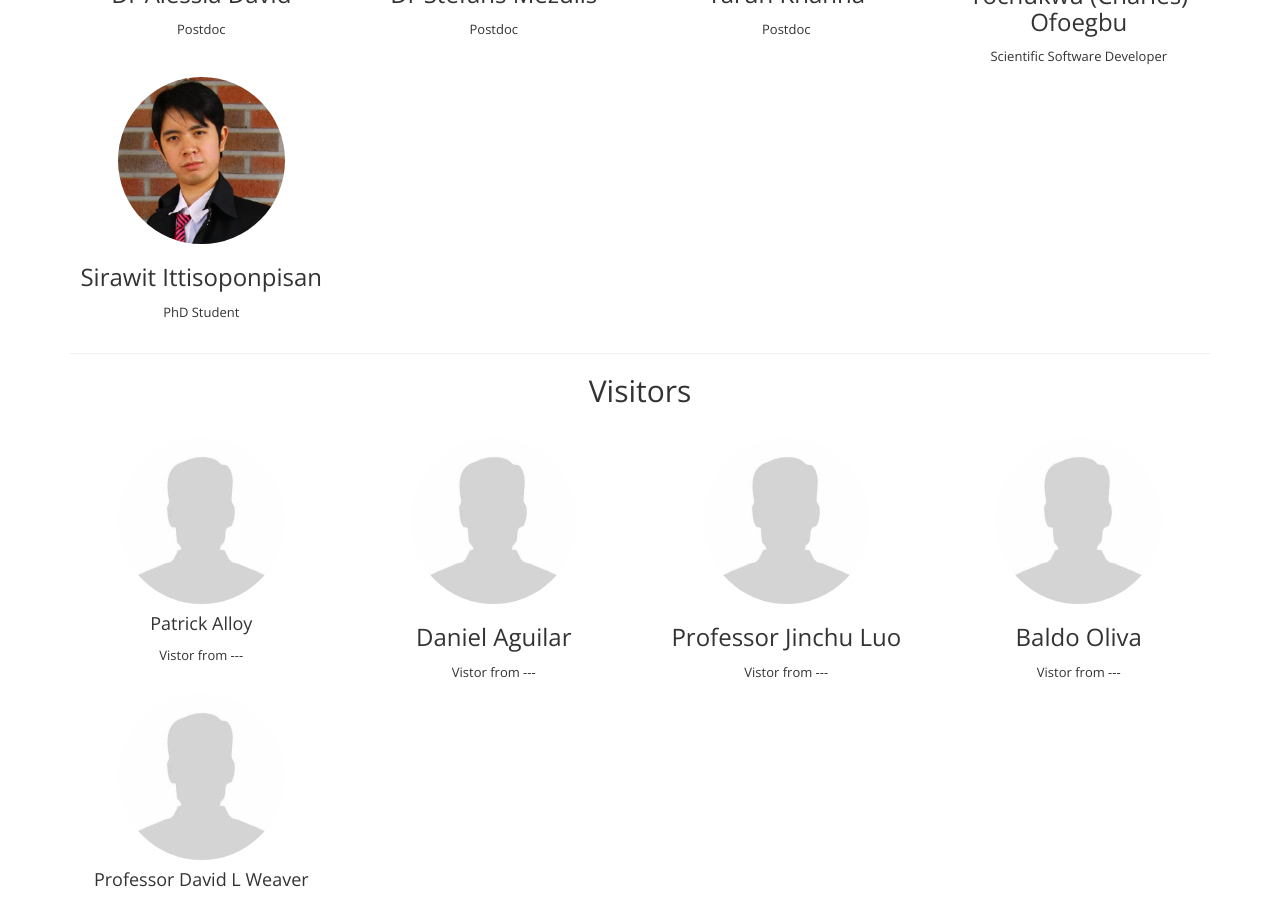
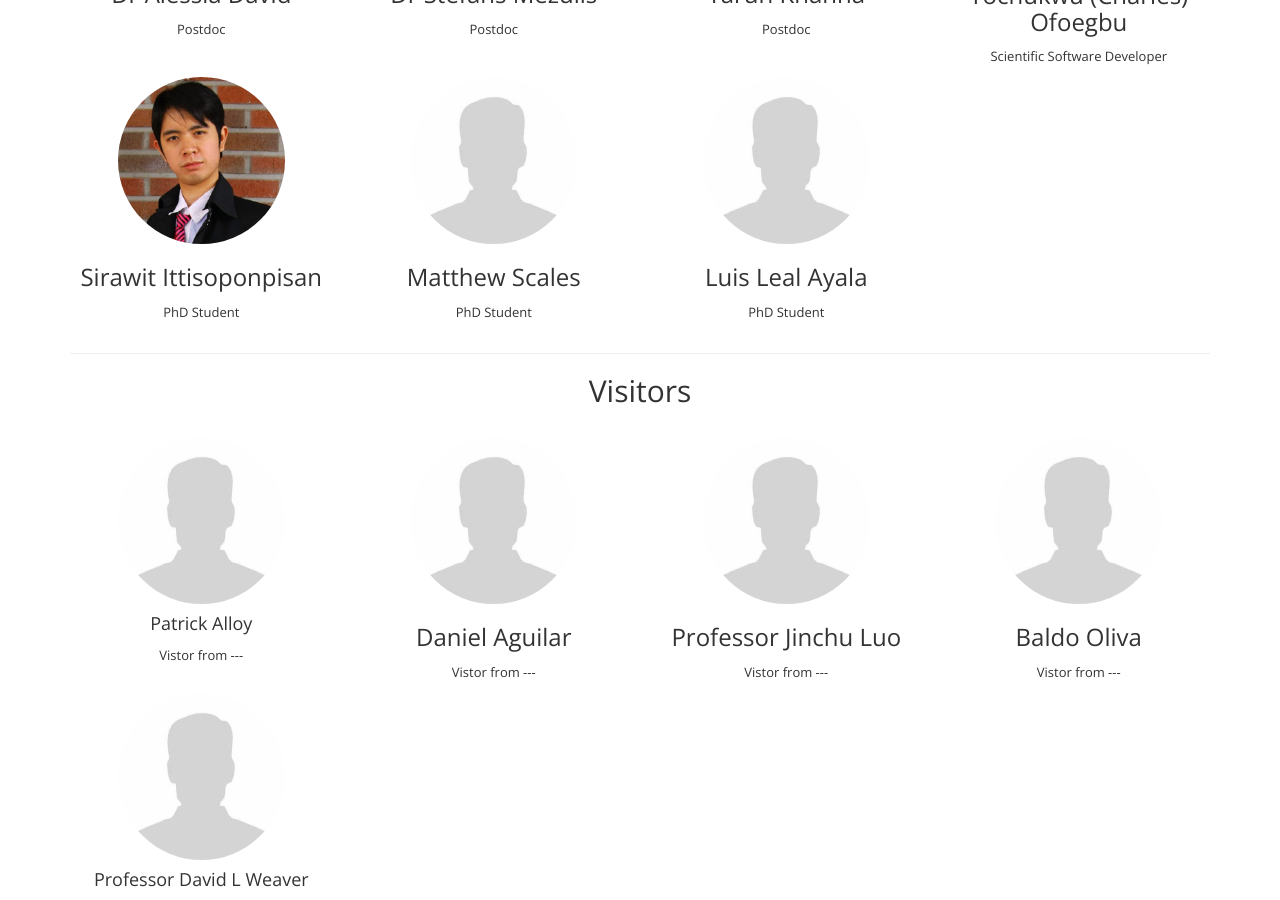
Before and after one commit to tcofoegbu/sbg, a Jekyll site: the page built from people.md, in a window 1280 px wide and 900 px high, scrolled down 761 px. Built offline with Jekyll 4.4.1, drawn with Linux system fonts in a browser that asks for light colours.

Commit message:
added Matthew Scales and Luis Leal Ayala to people page

```diff
--- a/_includes/head.html
+++ b/_includes/head.html
@@ -2,7 +2,7 @@
   <meta charset="utf-8">
   <meta http-equiv="X-UA-Compatible" content="IE=edge">
   <meta name="viewport" content="width=device-width, initial-scale=1">
-  <!-- <title>Structural Bioinformatics Group - Imperial College London</title> -->
+
   {%- seo -%}
 
   <link rel="stylesheet"  href="{{ "/assets/css/bootstrap.min.css" | prepend: site.baseurl }}" />
--- a/people.md
+++ b/people.md
@@ -70,20 +70,20 @@ permalink: /people/
             <h3>Sirawit Ittisoponpisan</h3>
             <p>PhD Student</p>
           </div>
-          <!--<div class="col-md-3">
-            <img src="{{ "/assets/images/people/blank_woman.png" | prepend: site.baseurl }}" class="img-circle" alt="">
-            <h3>Person</h3>
-            <p>Position</p>
-          </div>
-          <div class="col-md-3">
-            <img src="/assets/images/people/blank_man.png" | prepend: site.baseurl }}" class="img-circle" alt="">
-            <h3>Person</h3>
-            <p>Position</p>
+         <div class="col-md-3">
+            <img src="{{ "/assets/images/people/blank_man.png" | prepend: site.baseurl }}" class="img-circle" alt="">
+            <h3>Matthew Scales</h3>
+            <p>PhD Student</p>
           </div>
           <div class="col-md-3">
             <img src="{{ "/assets/images/people/blank_man.png" | prepend: site.baseurl }}" class="img-circle" alt="">
+            <h3>Luis Leal Ayala</h3>
+            <p>PhD Student</p>
+          </div>
+           <!--<div class="col-md-3">
+            <img src="{{ "/assets/images/people/blank_woman.png" | prepend: site.baseurl }}" class="img-circle" alt="">
             <h3>Person</h3>
-            <p>Position</p>
+            <p>PhD Student</p>
           </div>  -->
       </div>
       <hr/>
```
